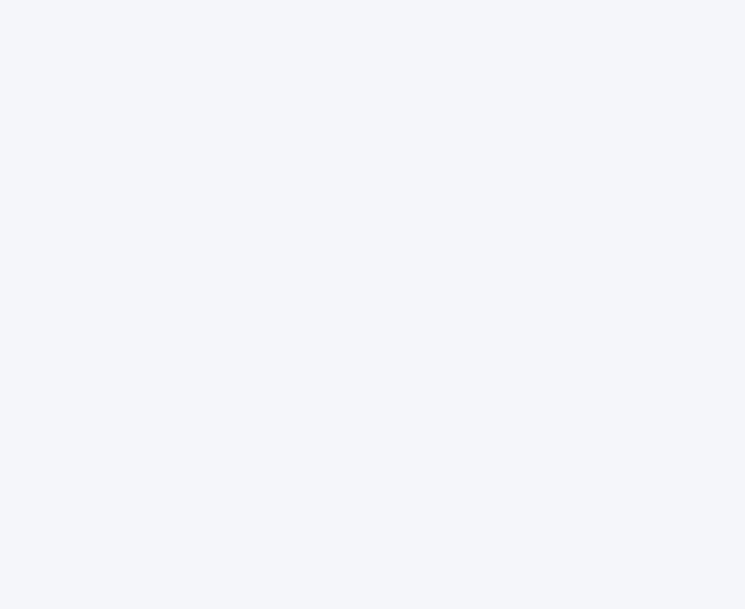
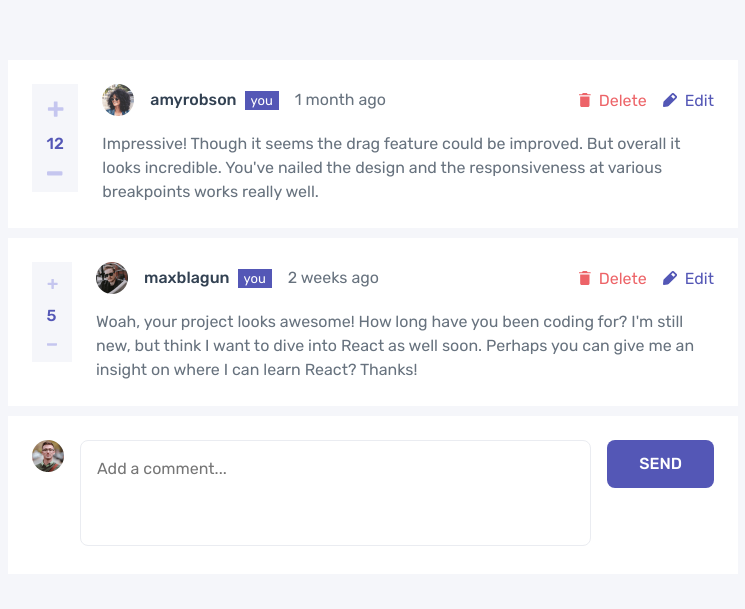
Before and after one commit to AbhijitSarkaar/interactive-comments-section, a React app: page / in a window 1280 px wide. Shown: the whole page, without its empty margins (267-1012 px from the left). Built offline with nearby package versions, Linux system fonts and the light colour scheme.

Commit message:
find minimal representation of application state - import json data for state initialisation - define comment state and  display list of comment data through props

```diff
--- a/src/components/AddCommentDesktop/index.js
+++ b/src/components/AddCommentDesktop/index.js
@@ -4,13 +4,11 @@ import Button from "~/components/Button";
 import TextArea from "~/components/TextArea";
 import UserAvatar from "~/components/UserAvatar";
 
-const AddCommentDesktop = () => {
-  const commentText = `Great work! I haven’t got much to add beyond what’s already been said, but I just wanted to say congrats! You’ve done an excellent job on this!`;
-
+const AddCommentDesktop = ({ avatarUrl }) => {
   return (
     <section className="add-comment-desktop-container">
-      <UserAvatar src={"/images/image-juliusomo.png"} />
-      <TextArea text={commentText} />
+      <UserAvatar src={avatarUrl} />
+      <TextArea text={""} />
       <Button text={"Send"} />
     </section>
   );
--- a/src/components/App/index.js
+++ b/src/components/App/index.js
@@ -1,8 +1,21 @@
 import "./index.scss";
-import React from "react";
+import React, { useState } from "react";
+import CommentList from "~/components/CommentList";
+import AddCommentDesktop from "~/components/AddCommentDesktop";
+import data from "~/data/data.json";
 
 const App = () => {
-  return <section className="app-container"></section>;
+  const [currentUser, setCurrentUser] = useState(data.currentUser);
+  const [comments, setComments] = useState(data.comments);
+
+  console.log(currentUser.image.png);
+
+  return (
+    <section className="app-container">
+      <CommentList comments={comments} />
+      <AddCommentDesktop avatarUrl={currentUser.image.png} />
+    </section>
+  );
 };
 
 export default App;
--- a/src/components/CommentDesktop/CommentDesktopHeader/index.js
+++ b/src/components/CommentDesktop/CommentDesktopHeader/index.js
@@ -2,14 +2,16 @@ import "./index.scss";
 import React from "react";
 import UserAvatar from "../../UserAvatar";
 
-const CommentDesktopHeader = () => {
+const CommentDesktopHeader = ({ user, createdAt }) => {
+  const { username, image } = user;
+
   return (
     <section className="comment-desktop-header-container">
       <section className="username">
-        <UserAvatar src={"/images/image-juliusomo.png"} />
-        <div className="text">juliusomo</div>
+        <UserAvatar src={image.png} />
+        <div className="text">{username}</div>
         <div className="current-user">you</div>
-        <div className="time">1 week ago</div>
+        <div className="time">{createdAt}</div>
       </section>
       <section className="action-buttons">
         <div className="button delete">
--- a/src/components/CommentDesktop/index.js
+++ b/src/components/CommentDesktop/index.js
@@ -4,22 +4,19 @@ import React from "react";
 import CommentDesktopHeader from "~/components/CommentDesktop/CommentDesktopHeader";
 import CommentDesktopEdit from "~/components/CommentDesktop/CommentDesktopEdit";
 
-const CommentDesktop = () => {
+const CommentDesktop = ({ comment }) => {
+  const { content, createdAt, score, user } = comment;
+
   return (
     <section className="comment-desktop-container">
       <section className="upvote-section">
         <img src="/images/icon-plus.svg" />
-        <div className="count">5</div>
+        <div className="count">{score}</div>
         <img src="/images/icon-minus.svg" />
       </section>
       <section className="comment-section">
-        <CommentDesktopHeader />
-        <div className="body-content">
-          <span className="mention">@ramsesmiron</span> I couldn’t agree more
-          with this. Everything moves so fast and it always seems like everyone
-          knows the newest library/framework. But the fundamentals are what stay
-          constant.
-        </div>
+        <CommentDesktopHeader user={user} createdAt={createdAt} />
+        <div className="body-content">{content}</div>
         {/* <CommentDesktopEdit /> */}
       </section>
     </section>
--- a/src/components/CommentDesktop/index.scss
+++ b/src/components/CommentDesktop/index.scss
@@ -15,6 +15,7 @@
     background-color: white;
     margin: auto;
     padding: 24px;
+    margin: 10px 0;
 
     .upvote-section {
       display: flex;
--- /dev/null
+++ b/src/components/CommentList/index.js
@@ -0,0 +1,13 @@
+import "./index.scss";
+import React from "react";
+import CommentDesktop from "~/components/CommentDesktop";
+
+const CommentList = ({ comments }) => {
+  const commentsJsx = comments.map((comment) => {
+    return <CommentDesktop key={comment.id} comment={comment} />;
+  });
+
+  return <section className="comment-list-container">{commentsJsx}</section>;
+};
+
+export default CommentList;
--- a/src/components/TextArea/index.js
+++ b/src/components/TextArea/index.js
@@ -7,6 +7,7 @@ const TextArea = ({ text }) => {
       <textarea
         className="textarea-input"
         value={text}
+        placeholder="Add a comment..."
         onChange={() => {}}
         rows={3}
       ></textarea>
--- a/src/components/TextArea/index.scss
+++ b/src/components/TextArea/index.scss
@@ -10,5 +10,6 @@
     border-radius: 8px;
     font-family: var(--rubik);
     @include mixins.textStyle(16px, var(--dark-blue));
+    border: 1px solid var(--light-gray);
   }
 }
--- /dev/null
+++ b/src/data/data.json
@@ -0,0 +1,68 @@
+{
+  "currentUser": {
+    "image": {
+      "png": "/images/image-juliusomo.png",
+      "webp": "/images/image-juliusomo.webp"
+    },
+    "username": "juliusomo"
+  },
+  "comments": [
+    {
+      "id": 1,
+      "content": "Impressive! Though it seems the drag feature could be improved. But overall it looks incredible. You've nailed the design and the responsiveness at various breakpoints works really well.",
+      "createdAt": "1 month ago",
+      "score": 12,
+      "user": {
+        "image": {
+          "png": "/images/image-amyrobson.png",
+          "webp": "/images/image-amyrobson.webp"
+        },
+        "username": "amyrobson"
+      },
+      "replies": []
+    },
+    {
+      "id": 2,
+      "content": "Woah, your project looks awesome! How long have you been coding for? I'm still new, but think I want to dive into React as well soon. Perhaps you can give me an insight on where I can learn React? Thanks!",
+      "createdAt": "2 weeks ago",
+      "score": 5,
+      "user": {
+        "image": {
+          "png": "/images/image-maxblagun.png",
+          "webp": "/images/image-maxblagun.webp"
+        },
+        "username": "maxblagun"
+      },
+      "replies": [
+        {
+          "id": 3,
+          "content": "If you're still new, I'd recommend focusing on the fundamentals of HTML, CSS, and JS before considering React. It's very tempting to jump ahead but lay a solid foundation first.",
+          "createdAt": "1 week ago",
+          "score": 4,
+          "replyingTo": "maxblagun",
+          "user": {
+            "image": {
+              "png": "/images/image-ramsesmiron.png",
+              "webp": "/images/image-ramsesmiron.webp"
+            },
+            "username": "ramsesmiron"
+          }
+        },
+        {
+          "id": 4,
+          "content": "I couldn't agree more with this. Everything moves so fast and it always seems like everyone knows the newest library/framework. But the fundamentals are what stay constant.",
+          "createdAt": "2 days ago",
+          "score": 2,
+          "replyingTo": "ramsesmiron",
+          "user": {
+            "image": {
+              "png": "/images/image-juliusomo.png",
+              "webp": "/images/image-juliusomo.webp"
+            },
+            "username": "juliusomo"
+          }
+        }
+      ]
+    }
+  ]
+}
```
Also changed, not shown: src/components/CommentList/index.scss (added).
